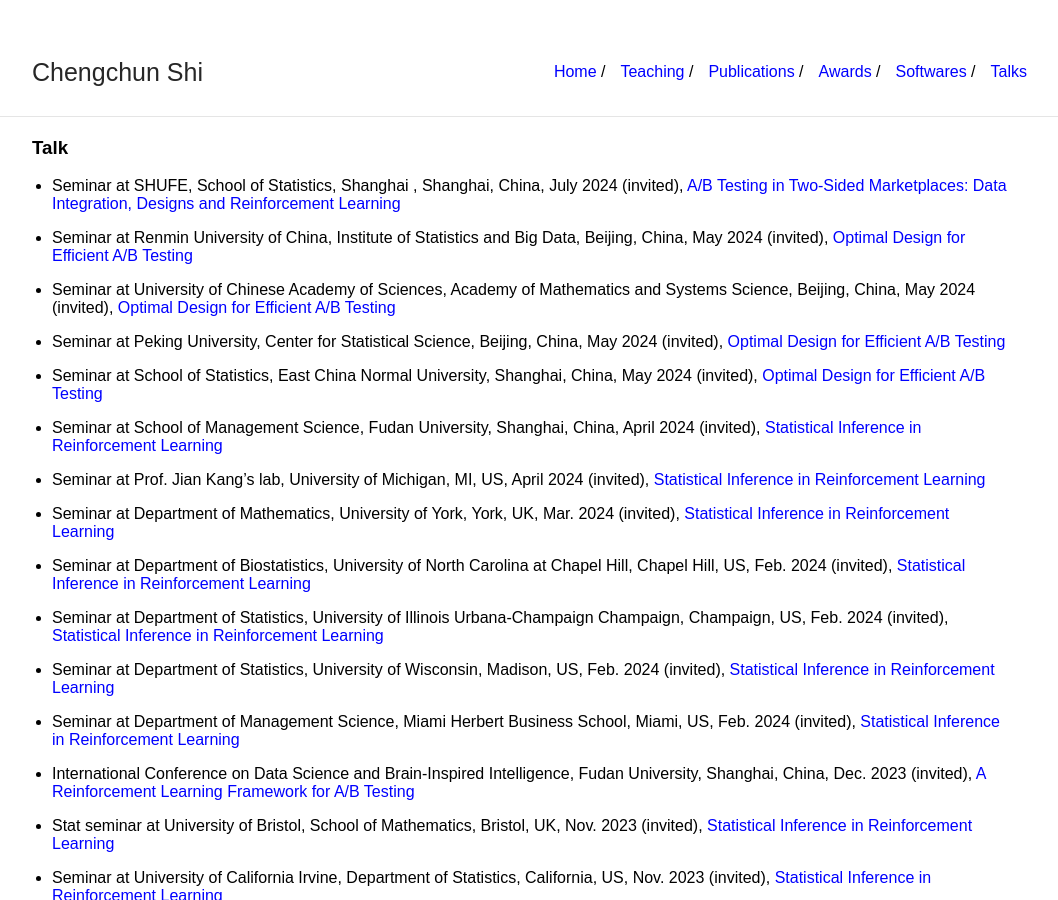
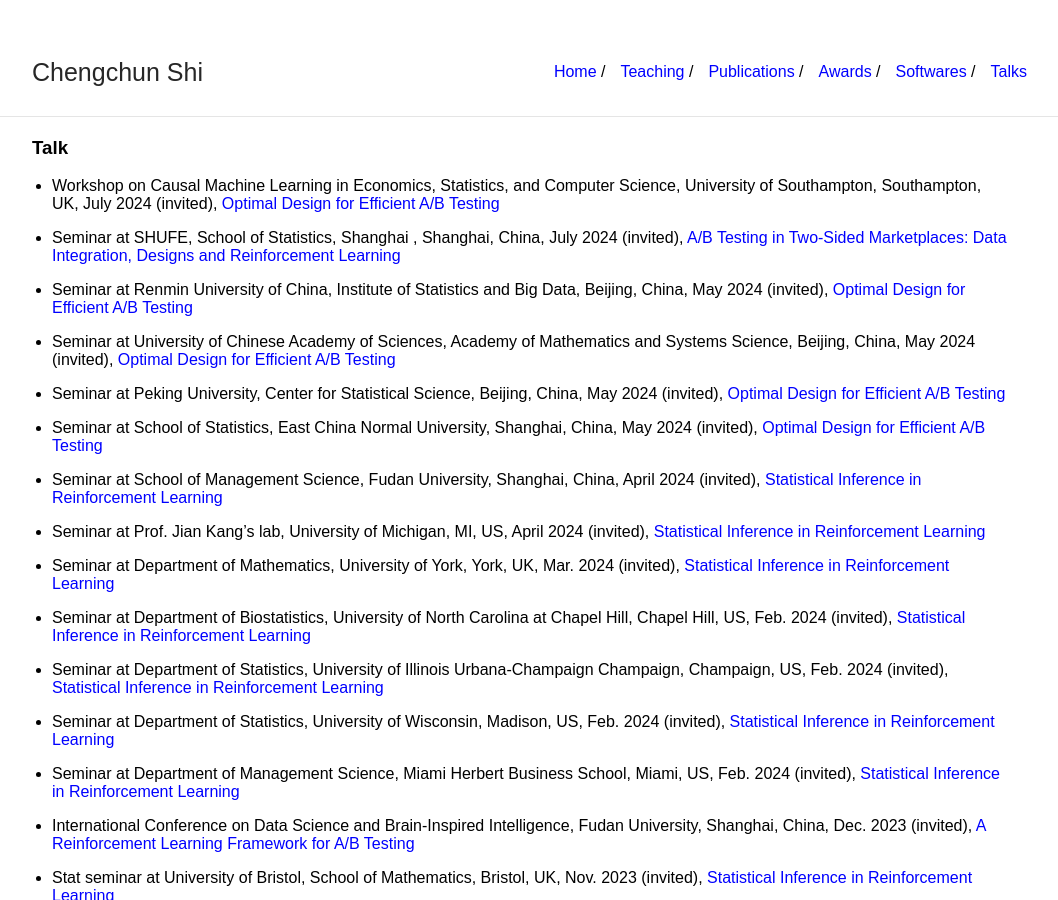
Before and after one commit to callmespring/callmespring.github.io, a Jekyll site: the page built from talk.md, in a window 1280 px wide and 900 px high. Shown: the whole window, without its empty margins (108-1166 px from the left). Built offline with Jekyll 4.4.1, drawn with Linux system fonts in a browser that asks for light colours.

Commit message:
Update talk.md

```diff
--- a/talk.md
+++ b/talk.md
@@ -4,6 +4,8 @@ title: Talk
 ---
 
 ### Talk
+
+* Workshop on Causal Machine Learning in Economics, Statistics, and Computer Science, University of Southampton, Southampton, UK, July 2024 (invited), [Optimal Design for Efficient A/B Testing](./slides/design.pdf)
 
 * Seminar at SHUFE, School of Statistics, Shanghai , Shanghai, China, July 2024 (invited), [A/B Testing in Two-Sided Marketplaces: Data Integration, Designs and Reinforcement Learning](./slides/ABtesting.pdf)
 
```
